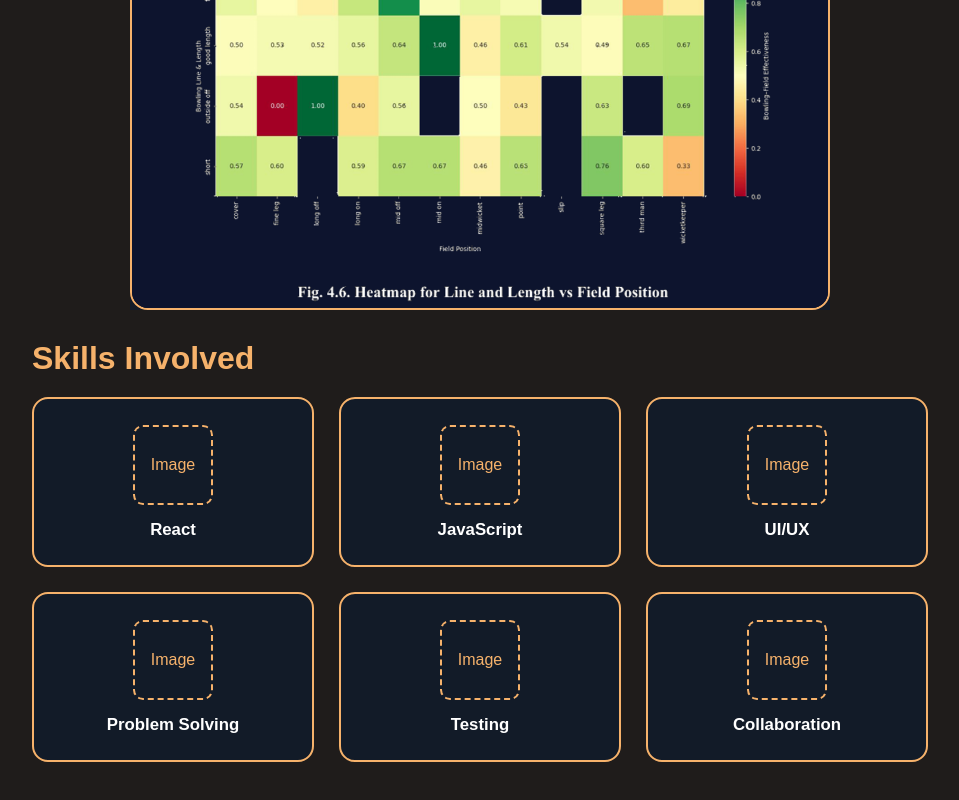
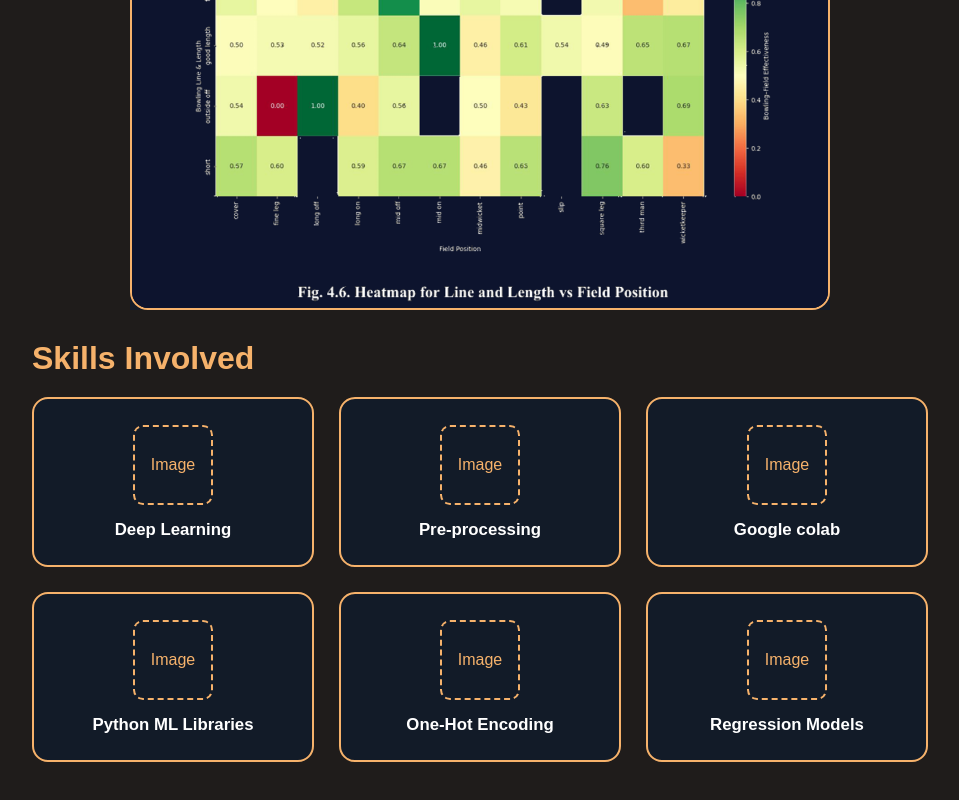
Before and after one commit to vijay-rahul-v/Frontend, a React (Create React App) app: page /criq in a window 1280 px wide. Shown: the part 2220-3020 px from the top of the page, without its empty margins (160-1119 px from the left). Built offline with nearby package versions, Linux system fonts and the light colour scheme.

Commit message:
skills added

```diff
--- a/src/Experience/Mphasis.js
+++ b/src/Experience/Mphasis.js
@@ -19,12 +19,12 @@ function Mphasis() {
 
 
   const skills = [
-    "GitHub",
+    "C#",
+    "ASP.NET MVC",
+    "ASP.NET WebAPI",
     "React.js",
-    "Node.js",
-    "MongoDB",
-    "Express.js",
-    "JavaScript",
+    "Github REST API",
+    "Azure SWA",
   ];
 
   return (
--- a/src/Experience/Vact.js
+++ b/src/Experience/Vact.js
@@ -19,12 +19,12 @@ function Vact() {
     }, [navigate]);
 
   const skills = [
-    "Teamwork",
-    "Problem Solving",
-    "Software Development",
-    "Client Communication",
-    "Project Delivery",
-    "Leadership",
+    "The Yocto Project",
+    "Buildroot",
+    "OpenEmbedded",
+    "Linux",
+    "Git",
+    "Poky",
   ];
 
   return (
--- a/src/Papers/Crypto.js
+++ b/src/Papers/Crypto.js
@@ -19,12 +19,12 @@ function Crypto() {
     }, [navigate]);
 
   const skills = [
-    "Cryptography",
-    "Research",
-    "Security",
-    "Innovation",
-    "Analysis",
-    "Technical Writing",
+    "Block Cipher",
+    "SPN",
+    "S-box",
+    "Chaotic Mapping",
+    "Micropython",
+    "ESP-32",
   ];
 
   return (
--- a/src/Projects/CrIQ.js
+++ b/src/Projects/CrIQ.js
@@ -20,12 +20,12 @@ function CrIQ() {
     }, [navigate]);
 
   const skills = [
-    "React",
-    "JavaScript",
-    "UI/UX",
-    "Problem Solving",
-    "Testing",
-    "Collaboration",
+    "Deep Learning",
+    "Pre-processing",
+    "Google colab",
+    "Python ML Libraries",
+    "One-Hot Encoding",
+    "Regression Models",
   ];
 
   return (
--- a/src/Projects/Evoting.js
+++ b/src/Projects/Evoting.js
@@ -19,12 +19,12 @@ function Evoting() {
     }, [navigate]);
 
   const skills = [
-    "Full Stack",
-    "Security",
-    "Database Design",
-    "Authentication",
-    "Testing",
-    "System Design",
+    "ESP-32",
+    "Lightweight Cryptography",
+    "MicroPython",
+    "RFID Interfacing",
+    "I2C, UART Communication",
+    "ThingSpeak",
   ];
 
   return (
```
